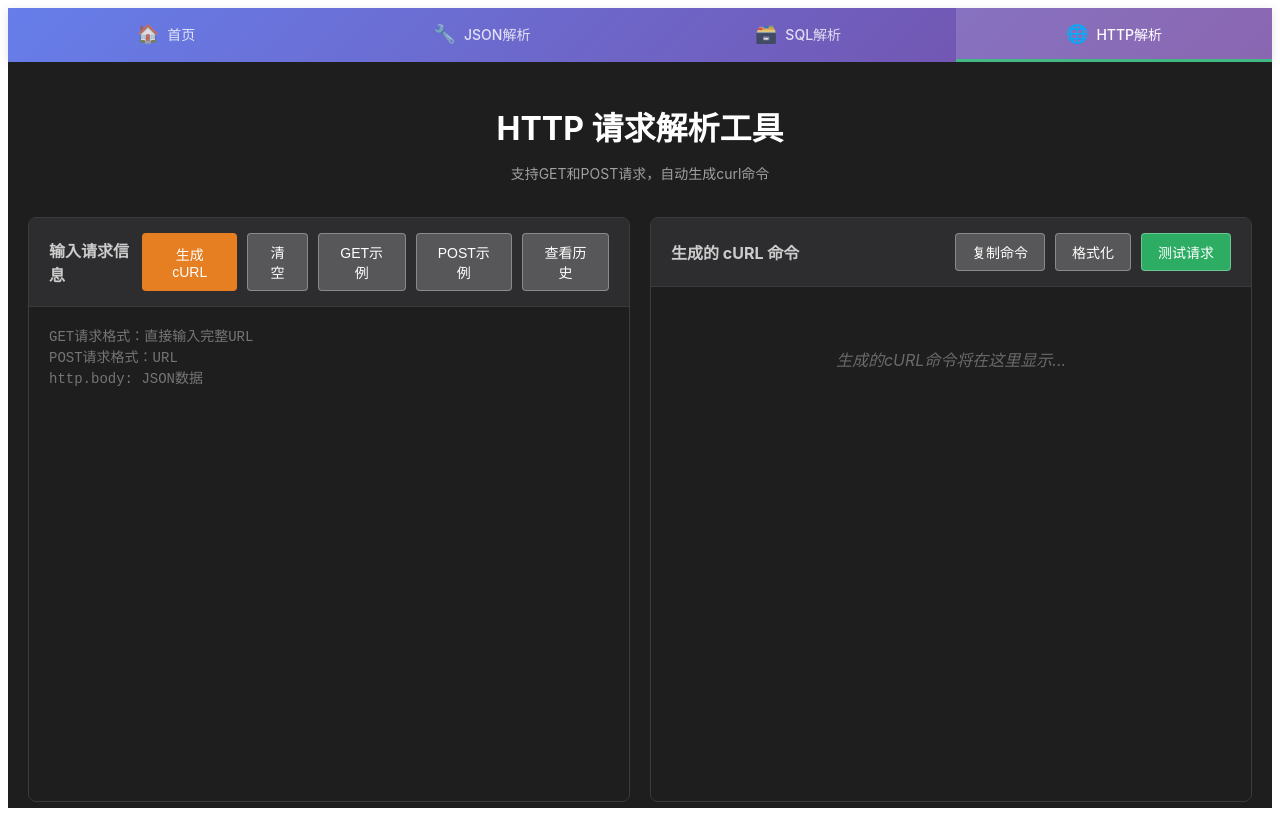
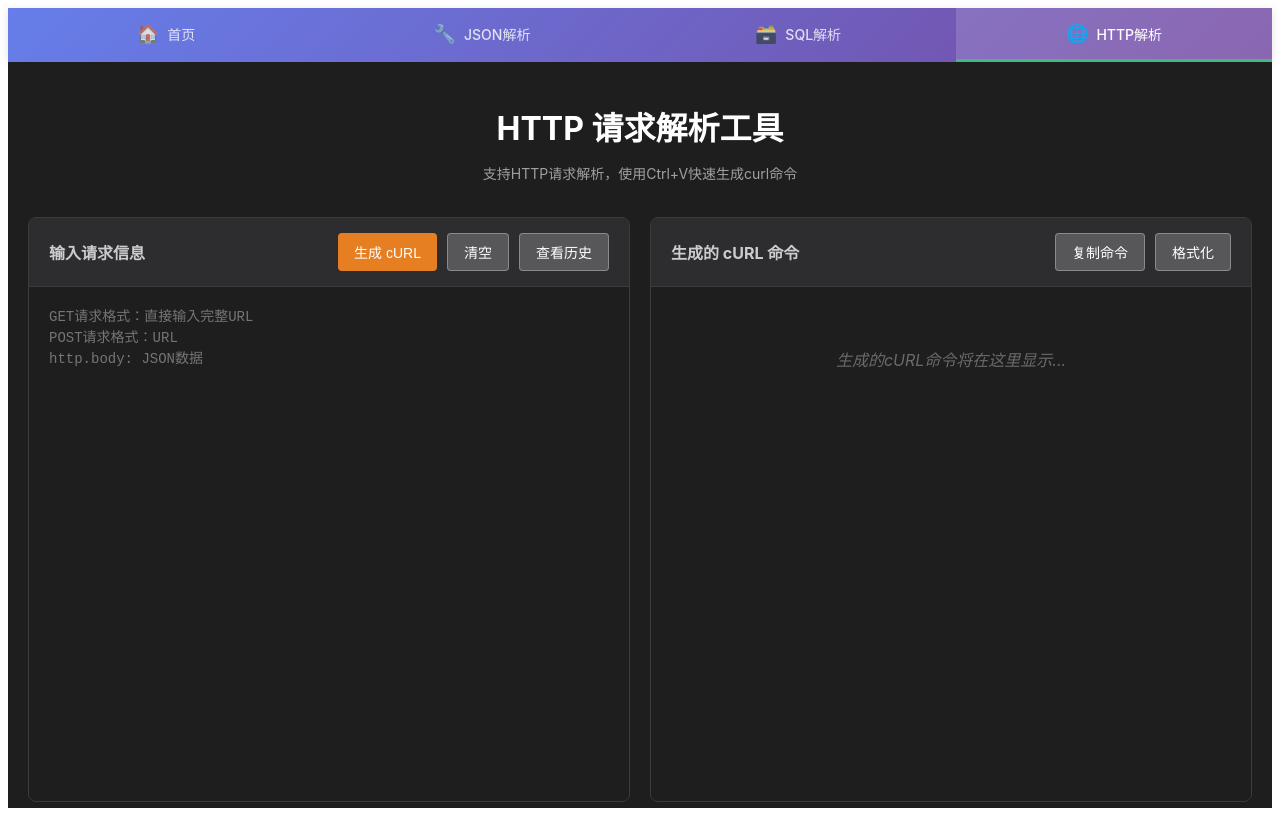
Before and after one commit to zhanghengwh15/json-skywalking, a Vue app: page /post-parser in a window 1280 px wide. Built offline with nearby package versions, Linux system fonts and the light colour scheme.

Commit message:
Improves user experience with clipboard integration
Enhances the user experience by allowing users to paste HTTP requests directly from the clipboard using Ctrl+V (or Cmd+V on Mac).

Removes example buttons and the request test functionality to streamline the interface.

```diff
--- a/src/views/PostParser.vue
+++ b/src/views/PostParser.vue
@@ -2,7 +2,7 @@
   <div class="post-parser">
     <div class="header">
       <h1>HTTP 请求解析工具</h1>
-      <p>支持GET和POST请求，自动生成curl命令</p>
+      <p>支持HTTP请求解析，使用Ctrl+V快速生成curl命令</p>
     </div>
 
     <div class="content">
@@ -14,8 +14,6 @@
               {{ loading ? '解析中...' : '生成 cURL' }}
             </button>
             <button @click="clearInput" class="clear-btn">清空</button>
-            <button @click="loadGetExample" class="example-btn">GET示例</button>
-            <button @click="loadPostExample" class="example-btn">POST示例</button>
             <button @click="toggleHistory" class="history-btn">
               {{ showHistory ? '隐藏历史' : '查看历史' }}
             </button>
@@ -38,9 +36,6 @@
             </button>
             <button @click="formatCurl" :disabled="!curlCommand" class="format-btn">
               {{ isFormatted ? '压缩' : '格式化' }}
-            </button>
-            <button @click="testRequest" :disabled="!curlCommand" class="test-btn">
-              测试请求
             </button>
           </div>
         </div>
@@ -226,7 +221,7 @@
 </template>
 
 <script setup lang="ts">
-import { ref, computed, onMounted } from 'vue'
+import { ref, computed, onMounted, onUnmounted } from 'vue'
 import { invoke } from '@tauri-apps/api/core'
 
 // 定义类型
@@ -491,45 +486,7 @@ const formatCurl = () => {
   isFormatted.value = !isFormatted.value
 }
 
-// 测试请求
-const testRequest = () => {
-  if (!parseInfo.value) return
-
-  const shouldExecute = confirm('是否要执行这个请求？请确保服务器正在运行。')
-  if (!shouldExecute) return
-
-  const headers: Record<string, string> = {
-    'Accept-Language': 'zh-CN',
-    'logLevel': 'debug'
-  }
-
-  if (parseInfo.value.method === 'POST') {
-    headers['Content-Type'] = 'application/json'
-  }
-
-  const requestOptions: RequestInit = {
-    method: parseInfo.value.method,
-    headers
-  }
-
-  if (parseInfo.value.method === 'POST') {
-    requestOptions.body = JSON.stringify(parseInfo.value.jsonData)
-  }
-
-  fetch(parseInfo.value.fullUrl, requestOptions)
-  .then(response => {
-    if (response.ok) {
-      alert('请求成功！检查浏览器控制台查看响应。')
-      console.log('Response:', response)
-    } else {
-      alert(`请求失败：${response.status} ${response.statusText}`)
-    }
-  })
-  .catch(err => {
-    alert(`请求错误：${err.message}`)
-    console.error('Request error:', err)
-  })
-}
+
 
 // 获取JSON数据类型
 const getJsonType = (data: any): string => {
@@ -579,28 +536,7 @@ const formatJsonWithHighlight = (data: any): string => {
   return jsonString
 }
 
-// 加载GET示例
-const loadGetExample = () => {
-  inputText.value = `http://192.168.100.31/poit-cloud-platform/areaEnergy/describeAreaElecStat?eid=9049ab5eff3c42e0a500ee53bc7e5360&operateUserId=500177&orgId=1000864&uid=427075f2e7ec43d1bd04ebd6d36af240&appVersion=1.0&dateType=day&areaId=7f8a123e49304dbdad5eabbb5229ef1e&statDate=2025-06&statDateEnd=&needLastPeriodRatio=1`
-}
-
-// 加载POST示例
-const loadPostExample = () => {
-  inputText.value = `http://localhost:8080/api/user/create
-http.body: {
-  "name": "张三",
-  "email": "zhangsan@example.com",
-  "age": 28,
-  "department": "技术部",
-  "skills": ["Java", "Python", "Vue"],
-  "address": {
-    "city": "北京",
-    "district": "海淀区",
-    "street": "中关村大街1号"
-  },
-  "isActive": true
-}`
-}
+
 
 // 生成唯一ID
 const generateId = (): string => {
@@ -795,9 +731,47 @@ const historyStats = computed(() => {
   return { total, getCount, postCount, todayCount }
 })
 
+// 键盘事件处理器
+const handleKeydown = async (event: KeyboardEvent) => {
+  const isMac = navigator.platform.toUpperCase().indexOf('MAC') >= 0
+  const isModifierPressed = isMac ? event.metaKey : event.ctrlKey
+
+  // Ctrl+V 或 Command+V 直接读取剪贴板并格式化
+  if (isModifierPressed && event.key.toLowerCase() === 'v') {
+    // 阻止默认粘贴行为
+    event.preventDefault()
+
+    try {
+      // 读取剪贴板内容
+      const clipboardText = await navigator.clipboard.readText()
+
+      if (clipboardText.trim()) {
+        // 将内容写入输入框
+        inputText.value = clipboardText.trim()
+
+        // 自动开始解析格式化
+        setTimeout(() => {
+          parseRequest()
+        }, 50)
+      }
+    } catch (error) {
+      console.error('读取剪贴板失败:', error)
+      // 如果读取剪贴板失败，提示用户手动粘贴
+      alert('无法读取剪贴板内容，请手动粘贴后点击生成 cURL 按钮')
+    }
+  }
+}
+
 // 组件挂载时加载历史记录
 onMounted(() => {
   loadHistoryRecords()
+  // 添加键盘事件监听器
+  document.addEventListener('keydown', handleKeydown)
+})
+
+// 组件卸载时移除事件监听器
+onUnmounted(() => {
+  document.removeEventListener('keydown', handleKeydown)
 })
 </script>
 
@@ -891,8 +865,6 @@ onMounted(() => {
 .clear-btn,
 .copy-btn,
 .format-btn,
-.example-btn,
-.test-btn,
 .history-btn {
   background: rgba(255, 255, 255, 0.2);
   color: white;
@@ -907,18 +879,8 @@ onMounted(() => {
 .clear-btn:hover,
 .copy-btn:hover:not(:disabled),
 .format-btn:hover:not(:disabled),
-.example-btn:hover,
-.test-btn:hover:not(:disabled),
 .history-btn:hover {
   background: rgba(255, 255, 255, 0.3);
-}
-
-.test-btn {
-  background: rgba(46, 204, 113, 0.8);
-}
-
-.test-btn:hover:not(:disabled) {
-  background: rgba(39, 174, 96, 0.9);
 }
 
 .post-input {
```
